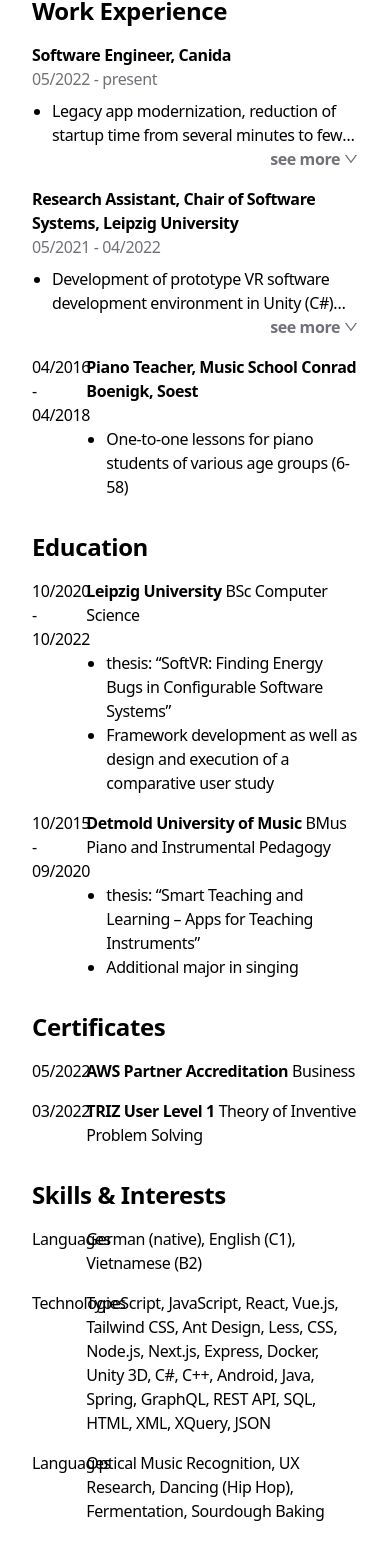
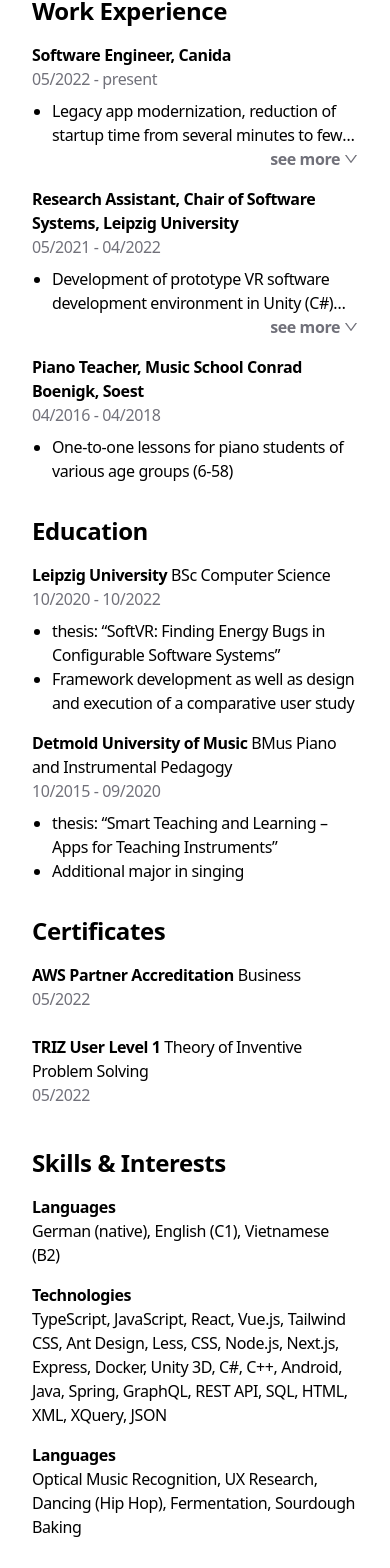
Before and after one commit to vanHekthor/portfolio, a Next.js app: page / in a window 390 px wide. Shown: the part 625-2193 px from the top of the page. Built offline with nearby package versions, Linux system fonts and the light colour scheme.

Commit message:
Improve responsiveness of resume page

```diff
--- a/src/components/SectionEntry.tsx
+++ b/src/components/SectionEntry.tsx
@@ -3,7 +3,7 @@
 
 export type SectionEntryProps = {
   timeSpan: string;
-  title: string;
+  title: React.ReactNode;
   description: string[];
   rowClamp: string;
 };
--- a/src/pages/index.tsx
+++ b/src/pages/index.tsx
@@ -120,91 +120,100 @@
                 rowClamp="2"
               />
             </ResumeSection>
-            <div className="grid grid-cols-12">
-              <div className="col-span-2 row-span-full">04/2016 - 04/2018</div>
-              <div className="col-span-10 font-semibold">
-                Piano Teacher, Music School Conrad Boenigk, Soest
-              </div>
-              <div className="col-span-11 col-start-3">
-                <ul className="list-disc pl-5">
-                  <li>
-                    One-to-one lessons for piano students of various age groups
-                    (6-58)
-                  </li>
-                </ul>
-              </div>
-            </div>
+            <ResumeSection cols={12}>
+              <SectionEntry
+                timeSpan="04/2016 - 04/2018"
+                title="Piano Teacher, Music School Conrad Boenigk, Soest"
+                description={[
+                  "One-to-one lessons for piano students of various age groups (6-58)",
+                ]}
+                rowClamp="2"
+              />
+            </ResumeSection>
           </div>
           <div className="space-y-4 tracking-tight">
             <h2 className="text-2xl font-semibold">Education</h2>
-            <div className="grid grid-cols-12">
-              <div className="col-span-2 row-span-full">10/2020 - 10/2022</div>
-              <div className="col-span-10">
-                <span className="font-semibold">Leipzig University</span> BSc
-                Computer Science
-              </div>
-              <div className="col-span-11 col-start-3">
-                <ul className="list-disc pl-5">
-                  <li>
-                    thesis: “SoftVR: Finding Energy Bugs in Configurable
-                    Software Systems”
-                  </li>
-                  <li>
-                    Framework development as well as design and execution of a
-                    comparative user study
-                  </li>
-                </ul>
-              </div>
-            </div>
-            <div className="grid grid-cols-12">
-              <div className="col-span-2 row-span-full">10/2015 - 09/2020</div>
-              <div className="col-span-10">
-                <span className="font-semibold">
-                  Detmold University of Music
-                </span>{" "}
-                BMus Piano and Instrumental Pedagogy
-              </div>
-              <div className="col-span-11 col-start-3">
-                <ul className="list-disc pl-5">
-                  <li>
-                    thesis: “Smart Teaching and Learning – Apps for Teaching
-                    Instruments”
-                  </li>
-                  <li>Additional major in singing</li>
-                </ul>
-              </div>
-            </div>
+            <ResumeSection cols={12}>
+              <SectionEntry
+                timeSpan="10/2020 - 10/2022"
+                title={
+                  <>
+                    Leipzig University{" "}
+                    <span className="!font-normal">BSc Computer Science</span>
+                  </>
+                }
+                description={[
+                  "thesis: “SoftVR: Finding Energy Bugs in Configurable Software Systems”",
+                  "Framework development as well as design and execution of a comparative user study",
+                ]}
+                rowClamp="2"
+              />
+            </ResumeSection>
+            <ResumeSection cols={12}>
+              <SectionEntry
+                timeSpan="10/2015 - 09/2020"
+                title={
+                  <>
+                    Detmold University of Music{" "}
+                    <span className="!font-normal">
+                      BMus Piano and Instrumental Pedagogy
+                    </span>
+                  </>
+                }
+                description={[
+                  "thesis: “Smart Teaching and Learning – Apps for Teaching Instruments”",
+                  "Additional major in singing",
+                ]}
+                rowClamp="2"
+              />
+            </ResumeSection>
           </div>
           <div className="space-y-4 tracking-tight">
             <h2 className="text-2xl font-semibold">Certificates</h2>
-            <div className="grid grid-cols-12">
-              <div className="col-span-2 row-span-full">05/2022</div>
-              <div className="col-span-10">
-                <span className="font-semibold">
-                  AWS Partner Accreditation{" "}
-                </span>
-                Business
-              </div>
-            </div>
-            <div className="grid grid-cols-12">
-              <div className="col-span-2 row-span-full">03/2022</div>
-              <div className="col-span-10">
-                <span className="font-semibold">TRIZ User Level 1 </span>
-                Theory of Inventive Problem Solving
-              </div>
-            </div>
+            <ResumeSection cols={12}>
+              <SectionEntry
+                timeSpan="05/2022"
+                title={
+                  <>
+                    AWS Partner Accreditation{" "}
+                    <span className="!font-normal">Business</span>
+                  </>
+                }
+                description={[]}
+                rowClamp="2"
+              />
+            </ResumeSection>
+            <ResumeSection cols={12}>
+              <SectionEntry
+                timeSpan="05/2022"
+                title={
+                  <>
+                    TRIZ User Level 1{" "}
+                    <span className="!font-normal">
+                      Theory of Inventive Problem Solving
+                    </span>
+                  </>
+                }
+                description={[]}
+                rowClamp="2"
+              />
+            </ResumeSection>
           </div>
           <div className="space-y-4 tracking-tight">
             <h2 className="text-2xl font-semibold">Skills & Interests</h2>
             <div className="grid grid-cols-12">
-              <div className="col-span-2 row-span-full">Languages</div>
-              <div className="col-span-11 col-start-3">
+              <div className="col-span-12 row-span-full font-semibold sm:col-span-2 sm:font-normal">
+                Languages
+              </div>
+              <div className="col-span-12 sm:col-span-11 sm:col-start-3">
                 German (native), English (C1), Vietnamese (B2)
               </div>
             </div>
             <div className="grid grid-cols-12">
-              <div className="col-span-2 row-span-full">Technologies</div>
-              <div className="col-span-11 col-start-3">
+              <div className="col-span-12 row-span-full font-semibold sm:col-span-2 sm:font-normal">
+                Technologies
+              </div>
+              <div className="col-span-12 sm:col-span-11 sm:col-start-3">
                 TypeScript, JavaScript, React, Vue.js, Tailwind CSS, Ant Design,
                 Less, CSS, Node.js, Next.js, Express, Docker, Unity 3D, C#, C++,
                 Android, Java, Spring, GraphQL, REST API, SQL, HTML, XML,
@@ -212,8 +221,10 @@
               </div>
             </div>
             <div className="grid grid-cols-12">
-              <div className="col-span-2 row-span-full">Languages</div>
-              <div className="col-span-11 col-start-3">
+              <div className="col-span-12 row-span-full font-semibold sm:col-span-2 sm:font-normal">
+                Languages
+              </div>
+              <div className="col-span-12 sm:col-span-11 sm:col-start-3">
                 Optical Music Recognition, UX Research, Dancing (Hip Hop),
                 Fermentation, Sourdough Baking
               </div>
```
